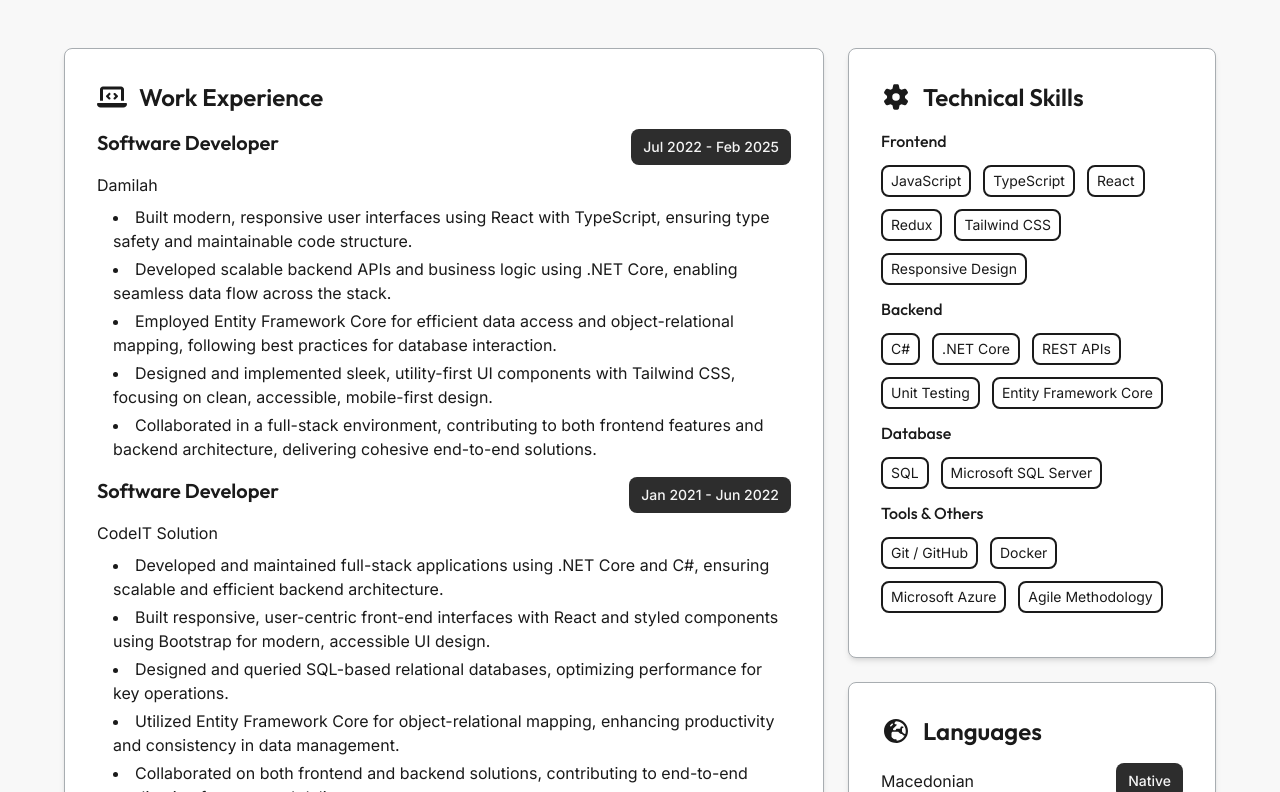
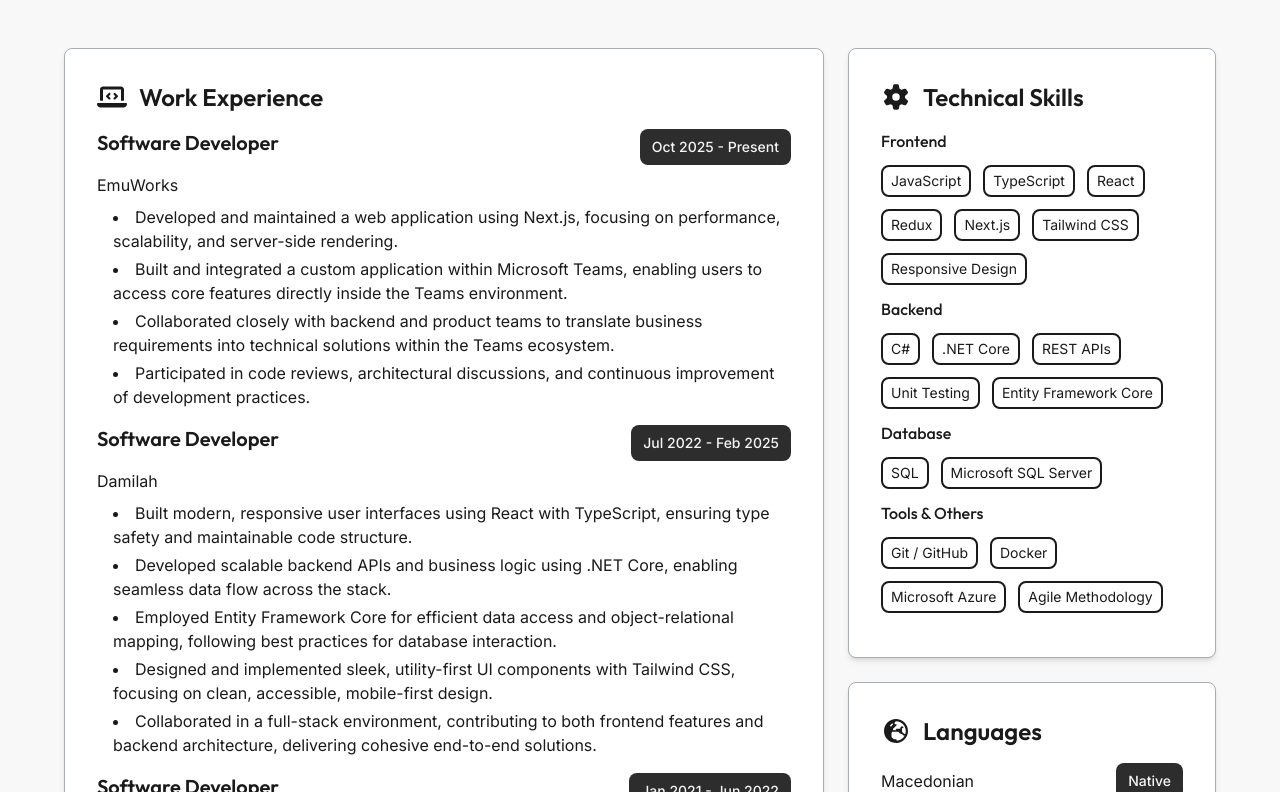
Before and after one commit to argirowski/ArgirovskiPortfolio, a React (Create React App) app: page / in a window 1280 px wide. Shown: the part 2448-3240 px from the top of the page. Built offline with nearby package versions, Linux system fonts and the light colour scheme.

Commit message:
Updating CV info

```diff
--- a/src/common/utils.ts
+++ b/src/common/utils.ts
@@ -98,6 +98,7 @@ export const technicalSkills = {
     "TypeScript",
     "React",
     "Redux",
+    "Next.js",
     "Tailwind CSS",
     "Responsive Design",
   ],
@@ -145,6 +146,17 @@ export const certifications = [
 export const workExperience = [
   {
     position: "Software Developer",
+    company: "EmuWorks",
+    period: "Oct 2025 - Present",
+    responsibilities: [
+      "Developed and maintained a web application using Next.js, focusing on performance, scalability, and server-side rendering.",
+      "Built and integrated a custom application within Microsoft Teams, enabling users to access core features directly inside the Teams environment.",
+      "Collaborated closely with backend and product teams to translate business requirements into technical solutions within the Teams ecosystem.",
+      "Participated in code reviews, architectural discussions, and continuous improvement of development practices.",
+    ],
+  },
+  {
+    position: "Software Developer",
     company: "Damilah",
     period: "Jul 2022 - Feb 2025",
     responsibilities: [
```
Also changed, not shown: 1 other file (tests, documents, lock files or other folders).
